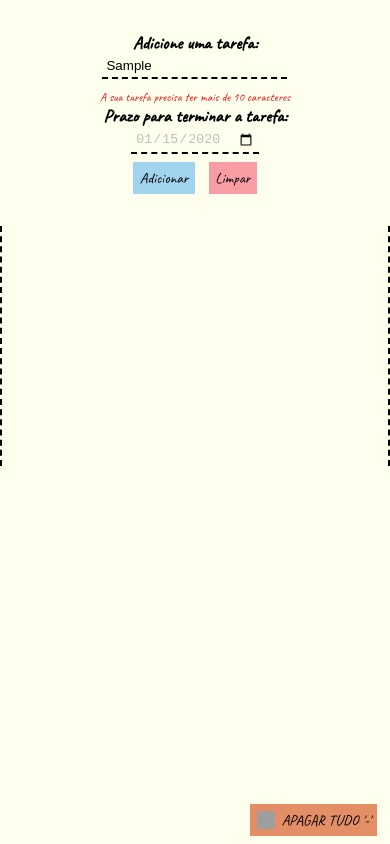
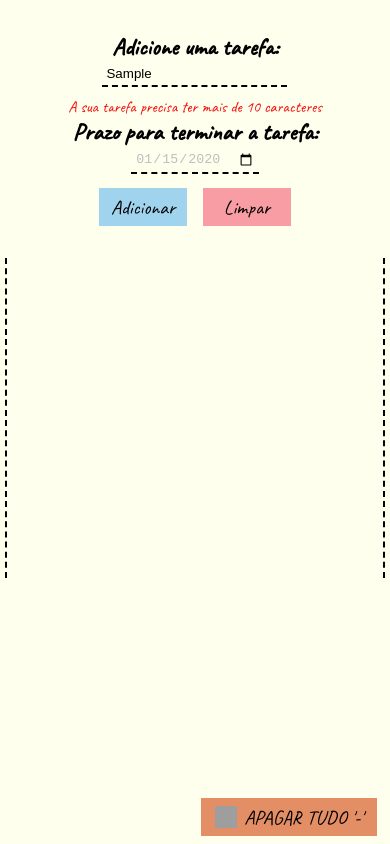
Before and after one commit to AdryanaP/todolist, a plain HTML site: page index.html in a window 390 px wide. Both pictures are taken after typing "Sample", "2020-01-15" into the empty fields and a click on the button "Adicionar". Drawn offline with Linux system fonts and the light colour scheme; grey boxes are pictures that could not be loaded.

Commit message:
consertandtamanho de font e outras melhorias

```diff
--- a/index.html
+++ b/index.html
@@ -33,7 +33,7 @@
         </button>
         <form id="to-do-form">
             <label for="to-do-input">Adicione uma tarefa:</label>
-            <input type="text" name="to-do-input" id="to-do-input" placeholder="insira uma tarefa">
+            <input type="text" name="to-do-input" id="to-do-input">
             <p id="input-invalid"></p>
             <label for="to-do-date">Prazo para terminar a tarefa:</label>
             <input type="date" name="to-do-date" id="to-do-date">
--- a/script/app.js
+++ b/script/app.js
@@ -16,14 +16,15 @@ addBtn.addEventListener("click", () => {
   if (toDoInput.value.trim() === "" || toDoInput.value.length < 10) {
     inputInvalid.style.display = "block";
     inputInvalid.innerText = "A sua tarefa precisa ter mais de 10 caracteres";
-  } else if (toDoInput.value.length > 30) {
+  } else if (toDoInput.value.length > 25) {
     inputInvalid.style.display = "block";
-    inputInvalid.innerText = "A sua tarefa precisa ter menos que 30 caracteres";
+    inputInvalid.innerText = "A sua tarefa precisa ter menos que 25 caracteres";
   } else {
     inputInvalid.style.display = "none";
     addItemToList();
     render();
     toDoInput.value = "";
+    toDoDate.value = "";
     toDoInput.focus();
   }
 });
@@ -62,7 +63,7 @@ function render() {
     checkbox.name = "checkbox";
     checkbox.type = "checkbox";
 
-    const p = document.createElement("p");
+    const p = document.createElement("label");
     p.className = "to-do-text";
     p.innerText = note.title;
 
@@ -105,6 +106,11 @@ function render() {
       toggle(note.id);
       render();
     });
+
+    p.addEventListener("click", () => {
+      toggle(note.id);
+      render();
+    })
 
     // Botão para deletar a tarefa
     deleteButton.addEventListener("click", () => {
--- a/styles/global.css
+++ b/styles/global.css
@@ -17,7 +17,7 @@ header {
     padding: 2rem;
     justify-content: center;
     font-weight: 700;
-    font-size: 18px;
+    font-size: 24px;
 }
 
 #logo {
@@ -69,7 +69,7 @@ main {
 #input-invalid {
     display: none;
     color: rgb(243, 12, 12);
-    font-size: 12px;
+    font-size: 16px;
     font-weight: normal;
     margin: 0;
 }
@@ -79,16 +79,19 @@ button#buttons-form {
 }
 
 button#add {
-    margin-top: 8px;
+    min-width: 5.5rem;
+    margin-top: 14px;
     background: #a0d3ed;
 }
 
 button#reset {
-    margin-top: 8px;
+    min-width: 5.5rem;
+    margin-top: 14px;
     background: #f99da4;
 }
 
 button#del {
+    min-width: 11rem;
     display: flex;
     align-items: center;
     justify-content: center;
@@ -107,8 +110,8 @@ button#del {
 
 #content-list {
     text-align: center;
-    width: 22rem;
-    min-height: 15rem;
+    width: 30rem;
+    min-height: 20rem;
     margin-left: auto;
     margin-right: auto;
     border: 2px dashed #000;
@@ -140,6 +143,8 @@ button#del {
 
 .to-do-text {
     margin: 0;
+    font-size: 22px;
+    cursor: pointer;
 }
 
 .to-do-card button {
@@ -153,8 +158,8 @@ button#del {
 }
 
 .icons {
-    width: 18px;
-    height: 18px;
+    width: 22px;
+    height: 22px;
     cursor: pointer;
 }
 
@@ -169,7 +174,7 @@ button#del {
 .date-p {
     color: rgb(104, 104, 104);
     margin: 0;
-    font-size: 0.8em;
+    font-size: 16px;
 }
 
 .visible {
@@ -211,17 +216,14 @@ button#del {
 
 #modal-content {
     background-color: #ffffee;
-    padding: 1rem;
-    padding-top: 1.5rem;
-    padding-bottom: 1.5rem;
+    padding: 2rem;
     border-radius: 5px;
-    width: 20rem;
     margin: 0% auto;
 }
 
 #modal-text {
     font-weight: 700;
-    font-size: 18px;
+    font-size: 24px;
 }
 
 .button {
@@ -230,7 +232,7 @@ button#del {
     margin: 0 5px;
     transition: .2s ease-in-out;
     font-family: 'Caveat', cursive;
-    font-size: 15px;
+    font-size: 20px;
 }
 
 .button:hover {
@@ -257,8 +259,10 @@ button#del {
         width: 70vw;
     }
     #content-list {
-        padding: 0;
+        padding: 0px 15px 0px 15px;
         width: auto;
+        margin-left: 5px;
+        margin-right: 5px;
     }
     #logo {
         display: none;
```
